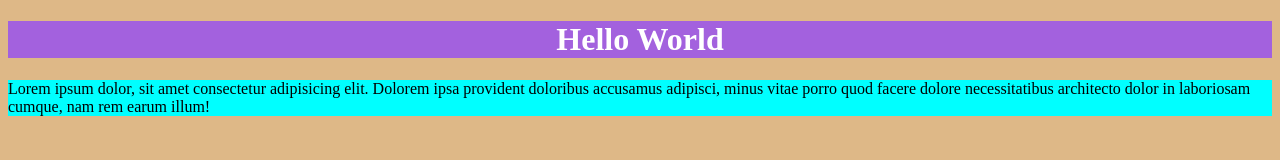
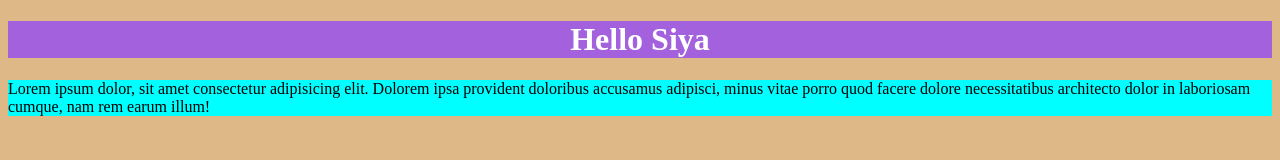
Before and after one commit to SakshiVisrani/GitExample, a plain HTML site: page index.html in a window 1280 px wide. Drawn offline with Linux system fonts and the light colour scheme.

Commit message:
Update index.html

```diff
--- a/index.html
+++ b/index.html
@@ -7,7 +7,7 @@
     <link rel="stylesheet" href="style.css" />
   </head>
   <body>
-    <h1>Hello World</h1>
+    <h1>Hello Siya</h1>
     <p>
       Lorem ipsum dolor, sit amet consectetur adipisicing elit. Dolorem ipsa
       provident doloribus accusamus adipisci, minus vitae porro quod facere
```
